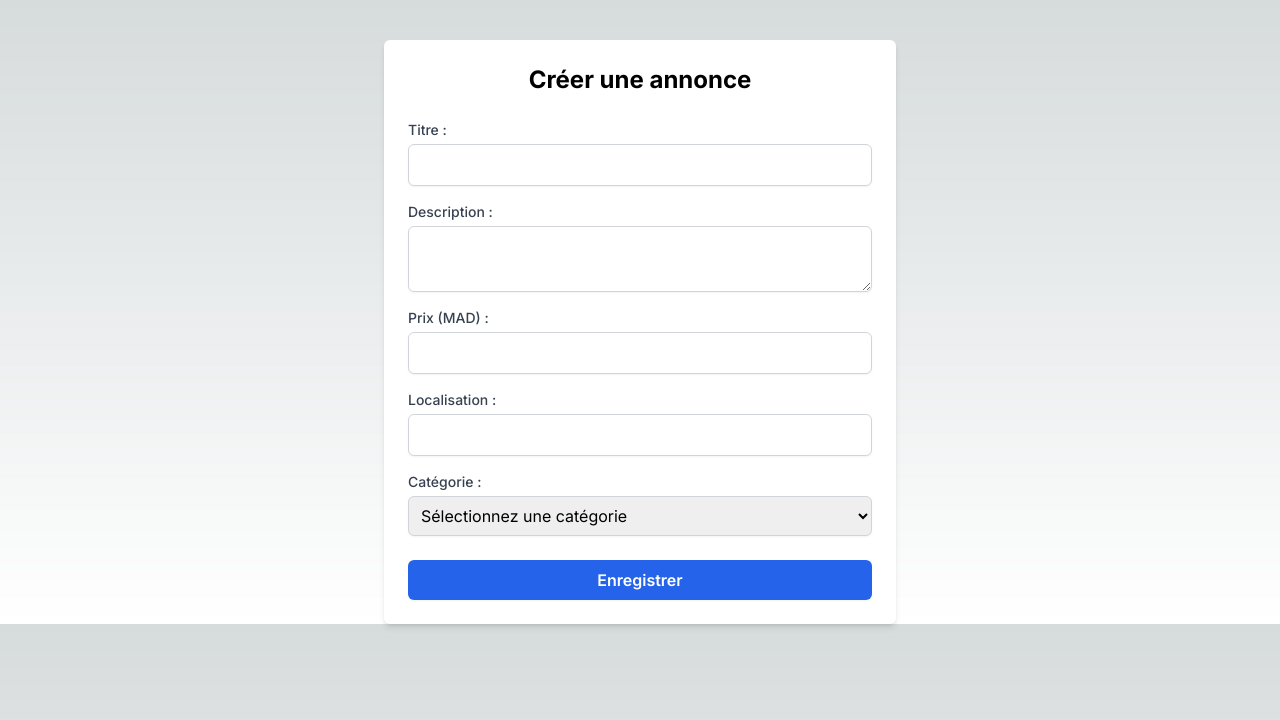
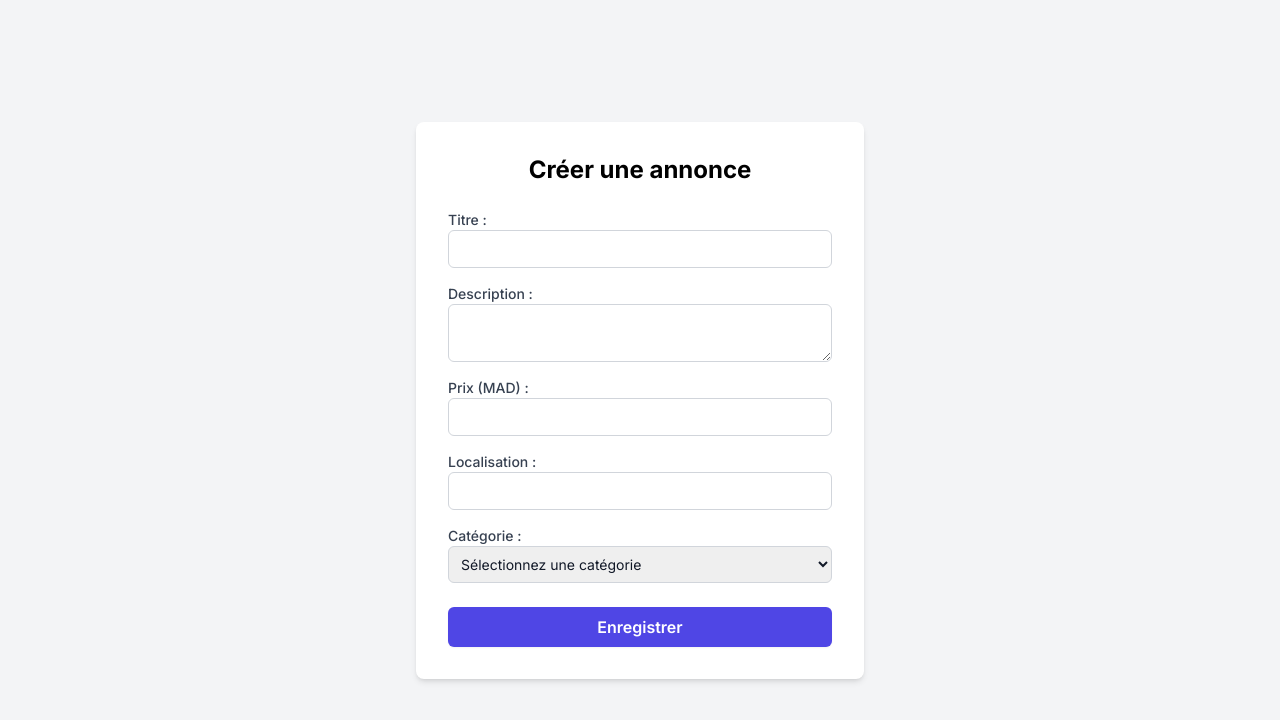
Before and after one commit to Marouane124/Swika-app, a Next.js app: page /formulaireAnnonce in a window 1280 px wide. Shown: the top 720 px of the page. Built offline with nearby package versions, Linux system fonts and the light colour scheme.

Commit message:
amelioration de design + resolution du probleme

```diff
--- a/app/formulaireAnnonce/page.tsx
+++ b/app/formulaireAnnonce/page.tsx
@@ -1,4 +1,5 @@
 "use client";
+
 import React, { useState } from 'react';
 import axios from 'axios';
 
@@ -20,16 +21,16 @@ const FormulaireAnnonce = () => {
     annee: '',
     kilometrage: '',
   });
-  const [message, setMessage] = useState(''); // To display success or error messages
+  const [message, setMessage] = useState('');
 
-  const handleInputChange = (e) => {
+  const handleInputChange = (e: React.ChangeEvent<HTMLInputElement | HTMLTextAreaElement | HTMLSelectElement>) => {
     setFormData({
       ...formData,
       [e.target.name]: e.target.value,
     });
   };
 
-  const handleSubmit = async (e) => {
+  const handleSubmit = async (e: React.FormEvent<HTMLFormElement>) => {
     e.preventDefault();
 
     const data = {
@@ -37,7 +38,7 @@ const FormulaireAnnonce = () => {
       description: formData.description,
       price: parseFloat(formData.price),
       location: formData.location,
-      category: category, // Ensure this matches one of the expected values
+      category: category,
       ...(category === 'Meubles' && {
         type: formData.type,
         address: formData.address,
@@ -49,14 +50,13 @@ const FormulaireAnnonce = () => {
       ...(category === 'Vehicules' && {
         type: formData.type,
         modele: formData.modele,
-
         marque: formData.marque,
         annee: parseInt(formData.annee),
         kilometrage: parseInt(formData.kilometrage),
       }),
     };
 
-    console.log('Submitting data:', data); // Log payload to debug
+    console.log('Submitting data:', data);
 
     try {
       const response = await axios.post('http://163.172.170.136:1337/api/annonces', { data }, {
@@ -66,14 +66,21 @@ const FormulaireAnnonce = () => {
       });
       setMessage('Annonce saved successfully!');
       console.log('Annonce saved:', response.data);
-    } catch (error) {
-      const errorMessage = error.response ?
+    } catch (error: unknown) {
+      let errorMessage: string;
+
+      if (axios.isAxiosError(error)) {
+        errorMessage = error.response ?
           `Error saving annonce: ${error.response.status} ${error.response.statusText}` :
           `Error saving annonce: ${error.message}`;
+      } else {
+        errorMessage = `Error saving annonce: ${String(error)}`;
+      }
 
       setMessage(errorMessage);
       console.error('Error saving annonce:', error);
-      if (error.response) {
+
+      if (axios.isAxiosError(error) && error.response) {
         console.error('Response data:', error.response.data);
         console.error('Response status:', error.response.status);
         console.error('Response headers:', error.response.headers);
@@ -82,12 +89,17 @@ const FormulaireAnnonce = () => {
   };
 
   return (
-    <div className="max-w-lg mx-auto mt-10 p-6 bg-white shadow-md rounded-md">
-      <h1 className="text-2xl font-bold mb-6 text-center">Créer une annonce</h1>
+    <div className="flex items-center justify-center min-h-screen bg-gray-100">
+      <div className="w-full max-w-md bg-white rounded-lg shadow-md p-8">
+        <div className="flex justify-center mb-6">
+          <h1 className="text-black text-2xl font-bold">Créer une annonce</h1>
+        </div>
         {message && <div className={`alert ${message.includes('Error') ? 'alert-error' : 'alert-success'}`}>{message}</div>}
         <form onSubmit={handleSubmit}>
           <div className="mb-4">
-          <label htmlFor="title" className="block text-sm font-medium text-gray-700">Titre :</label>
+            <label htmlFor="title" className="block text-sm font-medium text-gray-700">
+              Titre :
+            </label>
             <input
               type="text"
               id="title"
@@ -95,22 +107,26 @@ const FormulaireAnnonce = () => {
               value={formData.title}
               onChange={handleInputChange}
               required
-            className="mt-1 block w-full p-2 border border-gray-300 rounded-md shadow-sm focus:ring-blue-500 focus:border-blue-500"
+              className="block w-full pl-2 pr-4 py-2 border border-gray-300 rounded-md text-gray-900 placeholder-gray-400 focus:outline-none focus:ring-indigo-500 focus:border-indigo-500 sm:text-sm"
             />
           </div>
           <div className="mb-4">
-          <label htmlFor="description" className="block text-sm font-medium text-gray-700">Description :</label>
+            <label htmlFor="description" className="block text-sm font-medium text-gray-700">
+              Description :
+            </label>
             <textarea
               id="description"
               name="description"
               value={formData.description}
               onChange={handleInputChange}
               required
-            className="mt-1 block w-full p-2 border border-gray-300 rounded-md shadow-sm focus:ring-blue-500 focus:border-blue-500"
+              className="block w-full pl-2 pr-4 py-2 border border-gray-300 rounded-md text-gray-900 placeholder-gray-400 focus:outline-none focus:ring-indigo-500 focus:border-indigo-500 sm:text-sm"
             />
           </div>
           <div className="mb-4">
-          <label htmlFor="price" className="block text-sm font-medium text-gray-700">Prix (MAD) :</label>
+            <label htmlFor="price" className="block text-sm font-medium text-gray-700">
+              Prix (MAD) :
+            </label>
             <input
               type="number"
               id="price"
@@ -118,11 +134,13 @@ const FormulaireAnnonce = () => {
               value={formData.price}
               onChange={handleInputChange}
               required
-            className="mt-1 block w-full p-2 border border-gray-300 rounded-md shadow-sm focus:ring-blue-500 focus:border-blue-500"
+              className="block w-full pl-2 pr-4 py-2 border border-gray-300 rounded-md text-gray-900 placeholder-gray-400 focus:outline-none focus:ring-indigo-500 focus:border-indigo-500 sm:text-sm"
             />
           </div>
           <div className="mb-4">
-          <label htmlFor="location" className="block text-sm font-medium text-gray-700">Localisation :</label>
+            <label htmlFor="location" className="block text-sm font-medium text-gray-700">
+              Localisation :
+            </label>
             <input
               type="text"
               id="location"
@@ -130,18 +148,20 @@ const FormulaireAnnonce = () => {
               value={formData.location}
               onChange={handleInputChange}
               required
-            className="mt-1 block w-full p-2 border border-gray-300 rounded-md shadow-sm focus:ring-blue-500 focus:border-blue-500"
+              className="block w-full pl-2 pr-4 py-2 border border-gray-300 rounded-md text-gray-900 placeholder-gray-400 focus:outline-none focus:ring-indigo-500 focus:border-indigo-500 sm:text-sm"
             />
           </div>
           <div className="mb-4">
-          <label htmlFor="category" className="block text-sm font-medium text-gray-700">Catégorie :</label>
+            <label htmlFor="category" className="block text-sm font-medium text-gray-700">
+              Catégorie :
+            </label>
             <select
               id="category"
               name="category"
               value={category}
               onChange={(e) => setCategory(e.target.value)}
               required
-            className="mt-1 block w-full p-2 border border-gray-300 rounded-md shadow-sm focus:ring-blue-500 focus:border-blue-500"
+              className="block w-full pl-2 pr-4 py-2 border border-gray-300 rounded-md text-gray-900 placeholder-gray-400 focus:outline-none focus:ring-indigo-500 focus:border-indigo-500 sm:text-sm"
             >
               <option value="" disabled>Sélectionnez une catégorie</option>
               <option value="Meubles">Meubles</option>
@@ -151,69 +171,81 @@ const FormulaireAnnonce = () => {
           {category === 'Meubles' && (
             <>
               <div className="mb-4">
-              <label htmlFor="type" className="block text-sm font-medium text-gray-700">Type :</label>
+                <label htmlFor="type" className="block text-sm font-medium text-gray-700">
+                  Type :
+                </label>
                 <input
                   type="text"
                   id="type"
                   name="type"
                   value={formData.type}
                   onChange={handleInputChange}
-                className="mt-1 block w-full p-2 border border-gray-300 rounded-md shadow-sm focus:ring-blue-500 focus:border-blue-500"
+                  className="block w-full pl-2 pr-4 py-2 border border-gray-300 rounded-md text-gray-900 placeholder-gray-400 focus:outline-none focus:ring-indigo-500 focus:border-indigo-500 sm:text-sm"
                 />
               </div>
               <div className="mb-4">
-              <label htmlFor="address" className="block text-sm font-medium text-gray-700">Adresse :</label>
+                <label htmlFor="address" className="block text-sm font-medium text-gray-700">
+                  Adresse :
+                </label>
                 <input
                   type="text"
                   id="address"
                   name="address"
                   value={formData.address}
                   onChange={handleInputChange}
-                className="mt-1 block w-full p-2 border border-gray-300 rounded-md shadow-sm focus:ring-blue-500 focus:border-blue-500"
+                  className="block w-full pl-2 pr-4 py-2 border border-gray-300 rounded-md text-gray-900 placeholder-gray-400 focus:outline-none focus:ring-indigo-500 focus:border-indigo-500 sm:text-sm"
                 />
               </div>
               <div className="mb-4">
-              <label htmlFor="chambre" className="block text-sm font-medium text-gray-700">Chambre :</label>
+                <label htmlFor="chambre" className="block text-sm font-medium text-gray-700">
+                  Chambre :
+                </label>
                 <input
                   type="number"
                   id="chambre"
                   name="chambre"
                   value={formData.chambre}
                   onChange={handleInputChange}
-                className="mt-1 block w-full p-2 border border-gray-300 rounded-md shadow-sm focus:ring-blue-500 focus:border-blue-500"
+                  className="block w-full pl-2 pr-4 py-2 border border-gray-300 rounded-md text-gray-900 placeholder-gray-400 focus:outline-none focus:ring-indigo-500 focus:border-indigo-500 sm:text-sm"
                 />
               </div>
               <div className="mb-4">
-              <label htmlFor="salon" className="block text-sm font-medium text-gray-700">Salon :</label>
+                <label htmlFor="salon" className="block text-sm font-medium text-gray-700">
+                  Salon :
+                </label>
                 <input
                   type="number"
                   id="salon"
                   name="salon"
                   value={formData.salon}
                   onChange={handleInputChange}
-                className="mt-1 block w-full p-2 border border-gray-300 rounded-md shadow-sm focus:ring-blue-500 focus:border-blue-500"
+                  className="block w-full pl-2 pr-4 py-2 border border-gray-300 rounded-md text-gray-900 placeholder-gray-400 focus:outline-none focus:ring-indigo-500 focus:border-indigo-500 sm:text-sm"
                 />
               </div>
               <div className="mb-4">
-              <label htmlFor="toillette" className="block text-sm font-medium text-gray-700">Toillette :</label>
+                <label htmlFor="toillette" className="block text-sm font-medium text-gray-700">
+                  Toillette :
+                </label>
                 <input
                   type="number"
                   id="toillette"
                   name="toillette"
                   value={formData.toillette}
                   onChange={handleInputChange}
-                className="mt-1 block w-full p-2 border border-gray-300 rounded-md shadow-sm focus:ring-blue-500 focus:border-blue-500"
+                  className="block w-full pl-2 pr-4 py-2 border border-gray-300 rounded-md text-gray-900 placeholder-gray-400 focus:outline-none focus:ring-indigo-500 focus:border-indigo-500 sm:text-sm"
                 />
               </div>
               <div className="mb-4">
-              <label htmlFor="surface" className="block text-sm font-medium text-gray-700">Surface (m²) :</label>
+                <label htmlFor="surface" className="block text-sm font-medium text-gray-700">
+                  Surface (m²) :
+                </label>
                 <input
                   type="number"
                   id="surface"
                   name="surface"
                   value={formData.surface}
                   onChange={handleInputChange}
-                className="mt-1 block w-full p-2 border border-gray-300 rounded-md shadow-sm focus:ring-blue-500 focus:border-blue-500"
+                  className="block w-full pl-2 pr-4 py-2 border border-gray-300 rounded-md text-gray-900 placeholder-gray-400 focus:outline-none focus:ring-indigo-500 focus:border-indigo-500 sm:text-sm"
                 />
               </div>
             </>
@@ -221,58 +253,68 @@ const FormulaireAnnonce = () => {
           {category === 'Vehicules' && (
             <>
               <div className="mb-4">
-              <label htmlFor="type" className="block text-sm font-medium text-gray-700">Type :</label>
+                <label htmlFor="type" className="block text-sm font-medium text-gray-700">
+                  Type :
+                </label>
                 <input
                   type="text"
                   id="type"
                   name="type"
                   value={formData.type}
                   onChange={handleInputChange}
-                className="mt-1 block w-full p-2 border border-gray-300 rounded-md shadow-sm focus:ring-blue-500 focus:border-blue-500"
+                  className="block w-full pl-2 pr-4 py-2 border border-gray-300 rounded-md text-gray-900 placeholder-gray-400 focus:outline-none focus:ring-indigo-500 focus:border-indigo-500 sm:text-sm"
                 />
               </div>
               <div className="mb-4">
-              <label htmlFor="modele" className="block text-sm font-medium text-gray-700">Modèle :</label>
+                <label htmlFor="modele" className="block text-sm font-medium text-gray-700">
+                  Modèle :
+                </label>
                 <input
                   type="text"
                   id="modele"
                   name="modele"
                   value={formData.modele}
                   onChange={handleInputChange}
-                className="mt-1 block w-full p-2 border border-gray-300 rounded-md shadow-sm focus:ring-blue-500 focus:border-blue-500"
+                  className="block w-full pl-2 pr-4 py-2 border border-gray-300 rounded-md text-gray-900 placeholder-gray-400 focus:outline-none focus:ring-indigo-500 focus:border-indigo-500 sm:text-sm"
                 />
               </div>
               <div className="mb-4">
-              <label htmlFor="marque" className="block text-sm font-medium text-gray-700">Marque :</label>
+                <label htmlFor="marque" className="block text-sm font-medium text-gray-700">
+                  Marque :
+                </label>
                 <input
                   type="text"
                   id="marque"
                   name="marque"
                   value={formData.marque}
                   onChange={handleInputChange}
-                className="mt-1 block w-full p-2 border border-gray-300 rounded-md shadow-sm focus:ring-blue-500 focus:border-blue-500"
+                  className="block w-full pl-2 pr-4 py-2 border border-gray-300 rounded-md text-gray-900 placeholder-gray-400 focus:outline-none focus:ring-indigo-500 focus:border-indigo-500 sm:text-sm"
                 />
               </div>
               <div className="mb-4">
-              <label htmlFor="annee" className="block text-sm font-medium text-gray-700">Année :</label>
+                <label htmlFor="annee" className="block text-sm font-medium text-gray-700">
+                  Année :
+                </label>
                 <input
                   type="number"
                   id="annee"
                   name="annee"
                   value={formData.annee}
                   onChange={handleInputChange}
-                className="mt-1 block w-full p-2 border border-gray-300 rounded-md shadow-sm focus:ring-blue-500 focus:border-blue-500"
+                  className="block w-full pl-2 pr-4 py-2 border border-gray-300 rounded-md text-gray-900 placeholder-gray-400 focus:outline-none focus:ring-indigo-500 focus:border-indigo-500 sm:text-sm"
                 />
               </div>
               <div className="mb-4">
-              <label htmlFor="kilometrage" className="block text-sm font-medium text-gray-700">Kilométrage :</label>
+                <label htmlFor="kilometrage" className="block text-sm font-medium text-gray-700">
+                  Kilométrage :
+                </label>
                 <input
                   type="number"
                   id="kilometrage"
                   name="kilometrage"
                   value={formData.kilometrage}
                   onChange={handleInputChange}
-                className="mt-1 block w-full p-2 border border-gray-300 rounded-md shadow-sm focus:ring-blue-500 focus:border-blue-500"
+                  className="block w-full pl-2 pr-4 py-2 border border-gray-300 rounded-md text-gray-900 placeholder-gray-400 focus:outline-none focus:ring-indigo-500 focus:border-indigo-500 sm:text-sm"
                 />
               </div>
             </>
@@ -280,13 +322,14 @@ const FormulaireAnnonce = () => {
           <div className="mt-6">
             <button
               type="submit"
-            className="w-full px-4 py-2 bg-blue-600 text-white font-semibold rounded-md shadow-sm hover:bg-blue-700 focus:outline-none focus:ring-2 focus:ring-blue-500"
+              className="w-full px-4 py-2 bg-indigo-600 text-white font-semibold rounded-md shadow-sm hover:bg-indigo-700 focus:outline-none focus:ring-2 focus:ring-indigo-500"
             >
               Enregistrer
             </button>
           </div>
         </form>
       </div>
+    </div>
   );
 };
 
```
Lines whose indentation alone changed are shown as unchanged.
